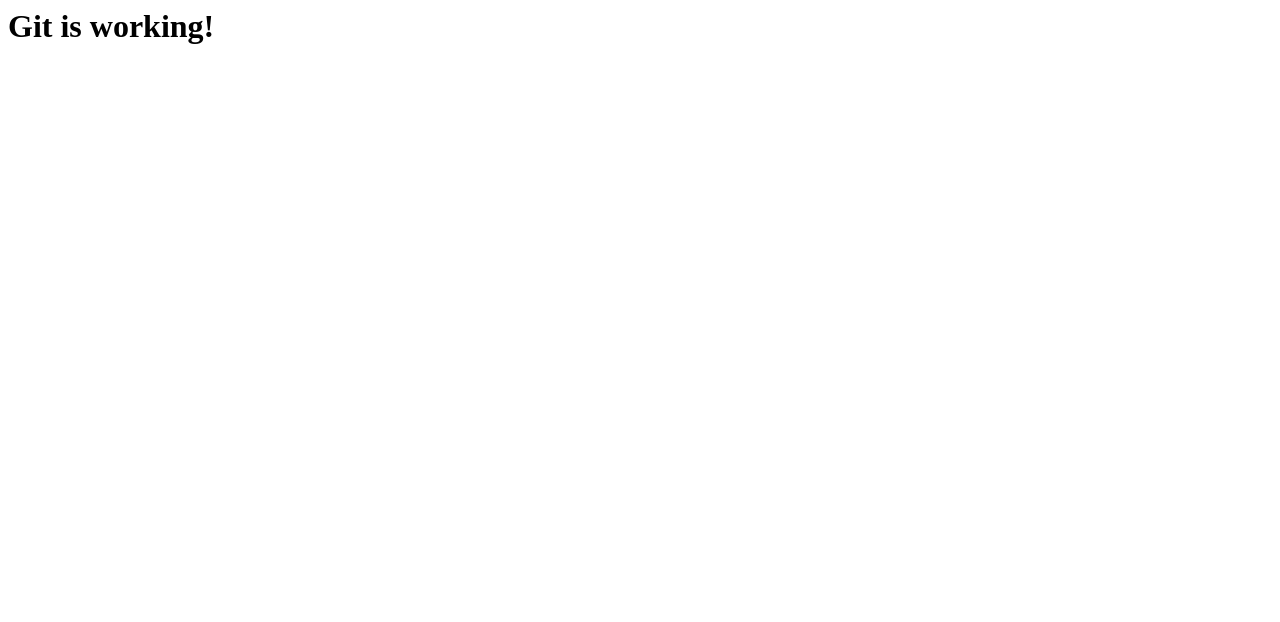
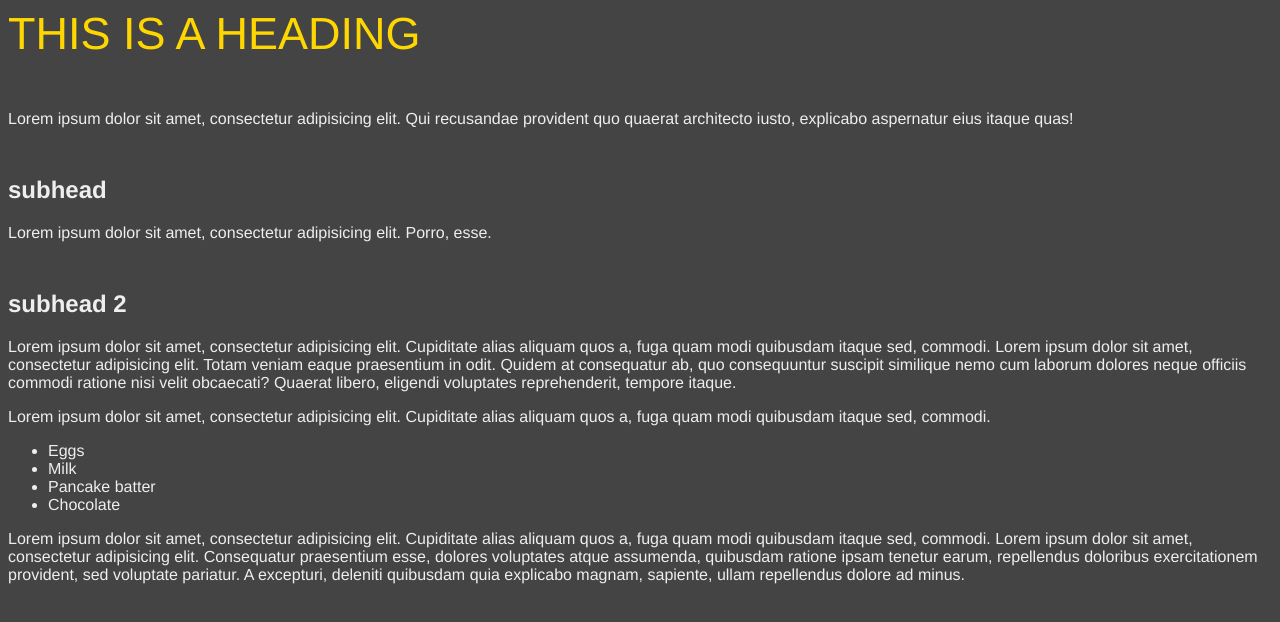
Before and after one commit to bfingeroth/lesson-1, a plain HTML site: page index.html in a window 1280 px wide. Drawn offline with Linux system fonts and the light colour scheme.

Commit message:
some basic css

```diff
--- a/CSS/style.css
+++ b/CSS/style.css
@@ -0,0 +1,15 @@
+body {
+	font-family: helvetica, arial, sans-serif;
+	background-color: #444;
+	color: #eee;
+}
+h1 {
+	color: gold;
+	text-transform: uppercase;
+	font-size: 45px;
+	font-weight: normal;
+	margin-bottom: 50px;
+}
+h2 {
+	margin-top: 48px;
+}
--- a/index.html
+++ b/index.html
@@ -7,7 +7,30 @@
 
 </head>
 <body>
-<h1>Git is working!</h1>
+<!-- here's the main heading -->
+	<h1>This is a heading</h1>
+
+	<p>Lorem ipsum <span class="special">dolor sit amet</a>, consectetur adipisicing elit. Qui recusandae provident quo quaerat architecto iusto, explicabo aspernatur eius itaque quas!</p>
+
+
+	<h2>subhead</h2>
+
+	<p>Lorem ipsum dolor sit amet, consectetur adipisicing elit. Porro, esse.</p>
+
+	<h2>subhead 2</h2>
+
+	<p class="emphasized">Lorem ipsum dolor sit amet, consectetur adipisicing elit. Cupiditate alias aliquam quos a, fuga quam modi quibusdam itaque sed, commodi. Lorem ipsum dolor sit amet, consectetur adipisicing elit. Totam veniam eaque praesentium in odit. Quidem at consequatur ab, quo consequuntur suscipit similique nemo cum laborum dolores neque officiis commodi ratione nisi velit obcaecati? Quaerat libero, eligendi voluptates reprehenderit, tempore itaque.</p>
+
+	<p>Lorem ipsum dolor sit amet, consectetur adipisicing elit. Cupiditate alias aliquam quos a, fuga quam modi quibusdam itaque sed, commodi.</p>
+
+	<ul>
+		<li>Eggs</li>
+		<li>Milk</li>
+		<li>Pancake batter</li>
+		<li>Chocolate</li>
+	</ul>
+
+	<p>Lorem ipsum dolor sit amet, consectetur adipisicing elit. Cupiditate alias aliquam quos a, fuga quam modi quibusdam itaque sed, commodi. Lorem ipsum dolor sit amet, consectetur adipisicing elit. Consequatur praesentium esse, dolores voluptates atque assumenda, quibusdam ratione ipsam tenetur earum, repellendus doloribus exercitationem provident, sed voluptate pariatur. A excepturi, deleniti quibusdam quia explicabo magnam, sapiente, ullam repellendus dolore ad minus.</p>
 
 <script src="js/scripts.js"></script>
 </body>
--- a/js/scripts.js
+++ b/js/scripts.js
@@ -1 +1 @@
-alert("javascript is working");
+// alert("javascript is working");
```
